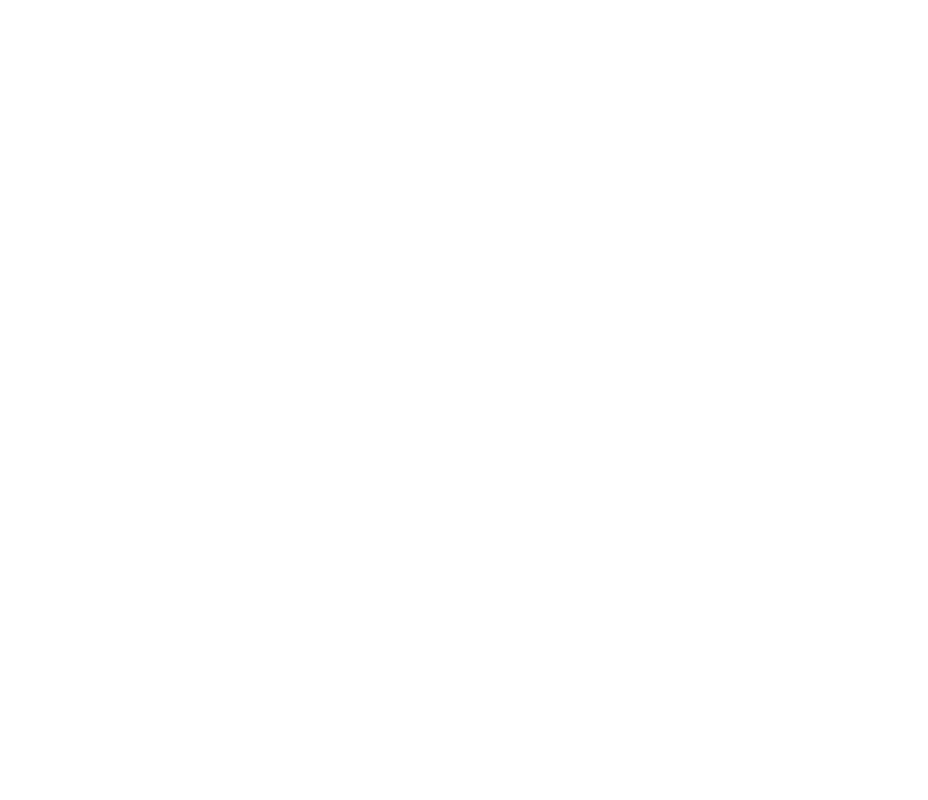
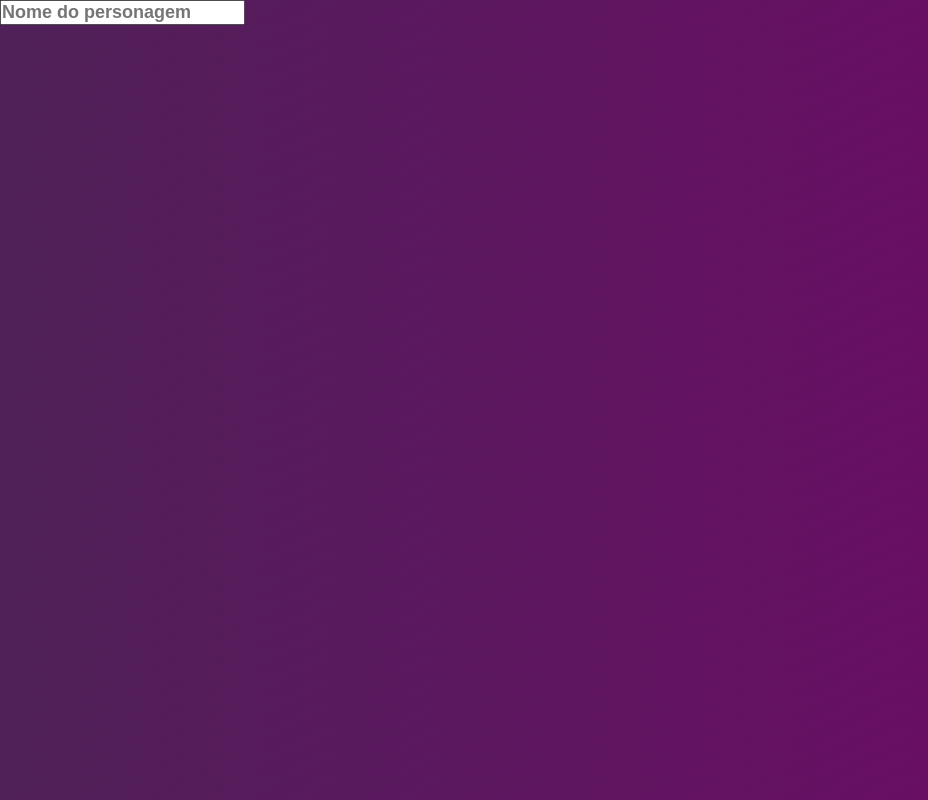
Before and after one commit to Raffranca/semana-16-reactIII, a React (Create React App) app: page /Heros in a window 1280 px wide. Shown: the whole page, without its empty margins (0-928 px from the left). Built offline with nearby package versions, Linux system fonts and the light colour scheme.

Commit message:
criacao pagina heros

```diff
--- /dev/null
+++ b/src/pages/Heros/index.js
@@ -0,0 +1,18 @@
+import React, {useState, useEffect} from "react";
+
+const Heros = ()=>{
+    const [personagens, setPersonagem] = useState([])
+
+//https://superheroapi.com/api/4055034404614169/character-246/powerstats
+//`https://superheroapi.com/api/4055034404614169/character-${id}`
+
+    return(
+        <>
+            <input type="text" placeholder="Nome do personagem"/>
+        </>
+    )
+}
+
+
+
+export default Heros;
--- a/src/routes/routes.js
+++ b/src/routes/routes.js
@@ -2,7 +2,7 @@
 import { BrowserRouter, Switch, Route } from 'react-router-dom';
 import Home from '../pages/Home';
 import Simpsons from '../pages/Simpsons';
-
+import Heros from '../pages/Heros';
 
 const Routes = ()=>{
     return(
@@ -10,6 +10,7 @@
             <Switch>
                 <Route exact path='/'component={Home}/>
                 <Route path='/simpsons'component={Simpsons}/>
+                <Route path='/Heros'component={Heros}/>
             </Switch>
         </BrowserRouter>
     )
```
Also changed, not shown: src/components/Footer/index.jsx (added), src/components/Footer/style.css (added), src/pages/Heros/style.css (added).
